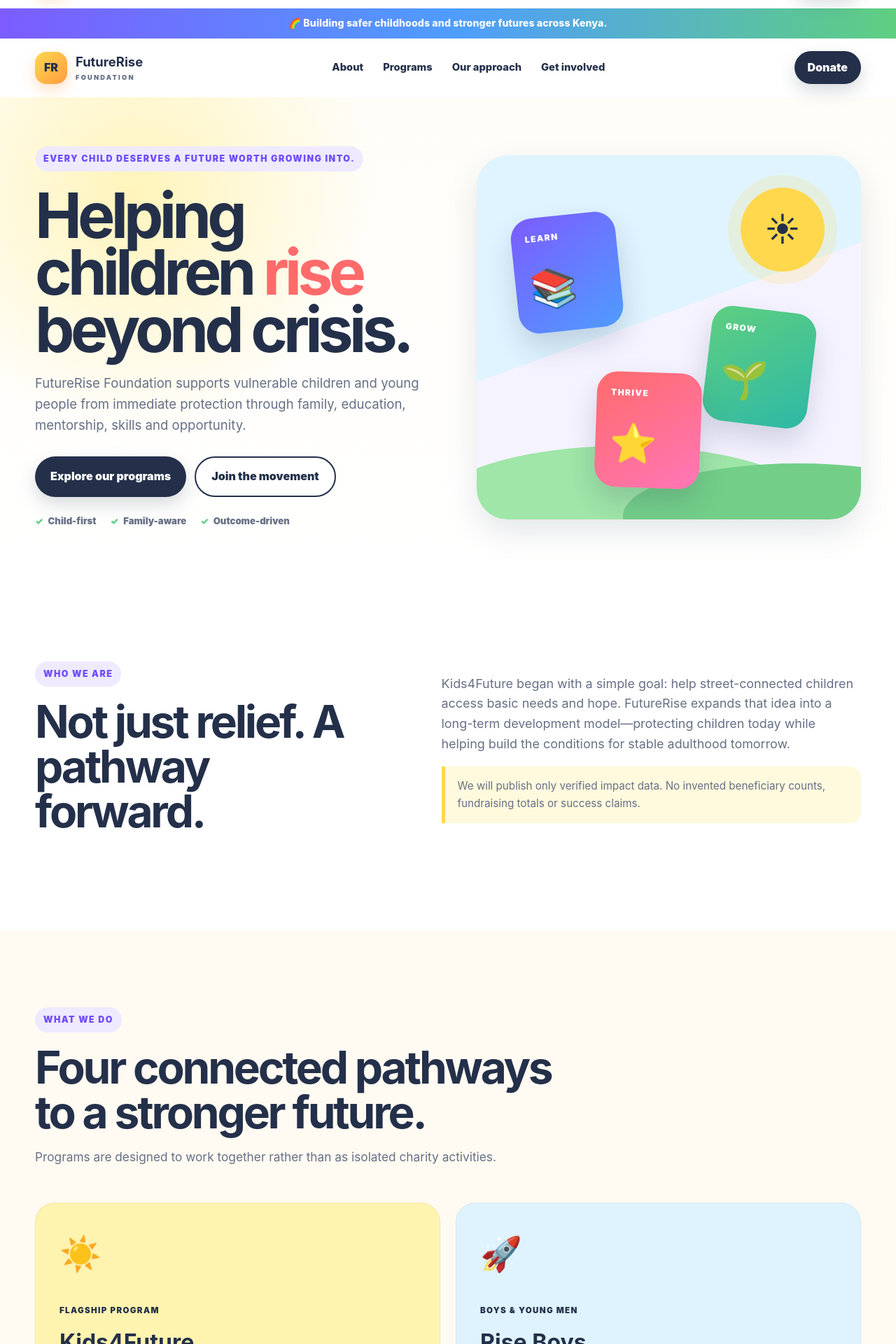
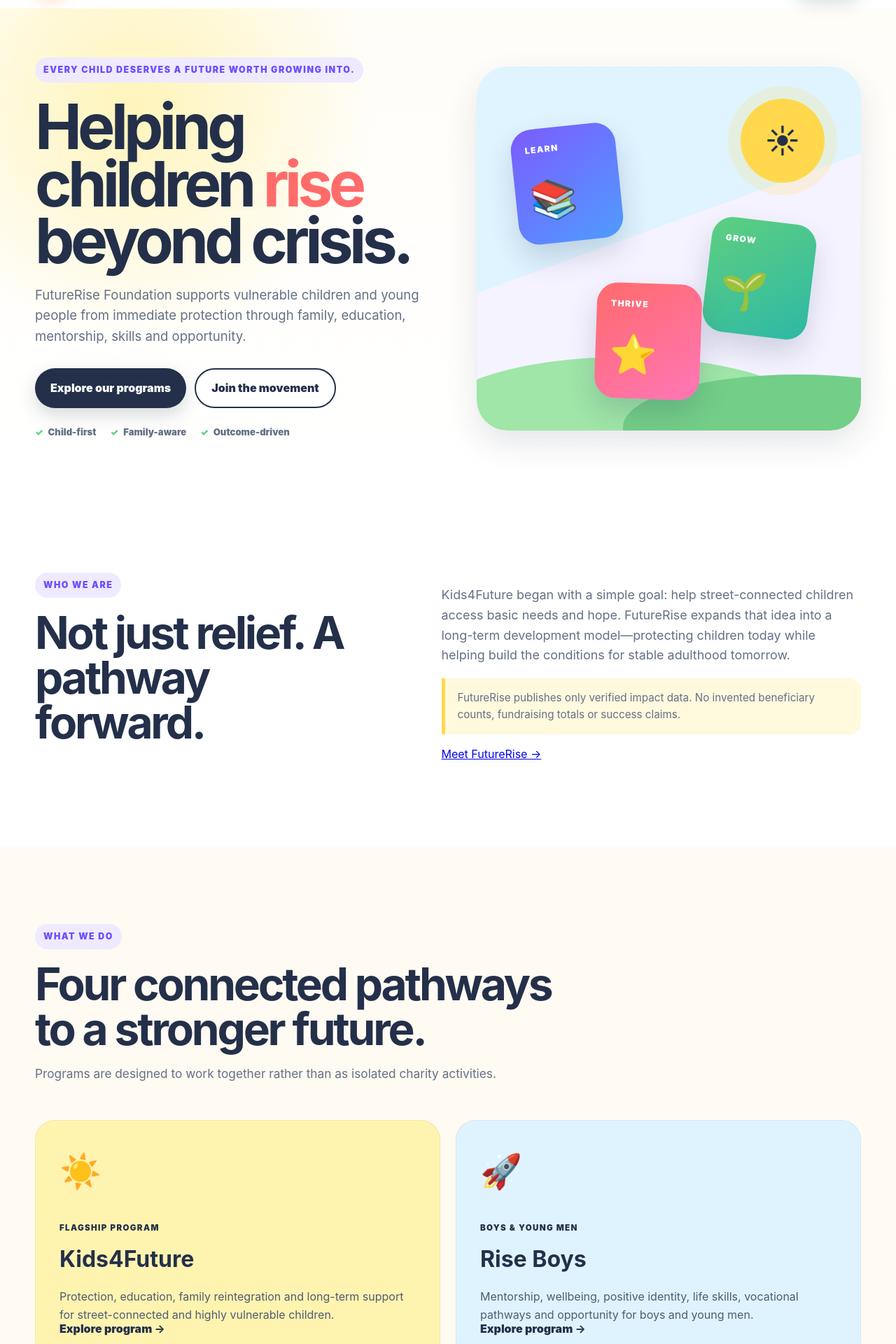
Before and after one commit to Sean-steve/kids4future, a Next.js app: page / in a window 1280 px wide. Shown: the part 140-2060 px from the top of the page at 70% size. Built offline with nearby package versions, Linux system fonts and the light colour scheme.

Commit message:
refactor: use shared shell on homepage

```diff
--- a/app/page.tsx
+++ b/app/page.tsx
@@ -1,32 +1,10 @@
+import Link from "next/link";
+
 const programs = [
-  {
-    eyebrow: "Flagship program",
-    title: "Kids4Future",
-    text: "Protection, education, family reintegration and long-term support for street-connected and highly vulnerable children.",
-    icon: "☀️",
-    tone: "sun",
-  },
-  {
-    eyebrow: "Boys & young men",
-    title: "Rise Boys",
-    text: "Mentorship, wellbeing, positive identity, life skills, vocational pathways and opportunity for boys and young men.",
-    icon: "🚀",
-    tone: "sky",
-  },
-  {
-    eyebrow: "Families",
-    title: "Family Forward",
-    text: "Strengthening families and caregivers so children can grow safely in stable homes and communities wherever possible.",
-    icon: "🏡",
-    tone: "leaf",
-  },
-  {
-    eyebrow: "Skills & livelihoods",
-    title: "Future Skills",
-    text: "Digital skills, TVET, apprenticeships, entrepreneurship and pathways into dignified work and independent adulthood.",
-    icon: "🛠️",
-    tone: "berry",
-  },
+  { eyebrow: "Flagship program", title: "Kids4Future", text: "Protection, education, family reintegration and long-term support for street-connected and highly vulnerable children.", icon: "☀️", tone: "sun", href: "/programs/kids4future/" },
+  { eyebrow: "Boys & young men", title: "Rise Boys", text: "Mentorship, wellbeing, positive identity, life skills, vocational pathways and opportunity for boys and young men.", icon: "🚀", tone: "sky", href: "/programs/rise-boys/" },
+  { eyebrow: "Families", title: "Family Forward", text: "Strengthening families and caregivers so children can grow safely in stable homes and communities wherever possible.", icon: "🏡", tone: "leaf", href: "/programs/family-forward/" },
+  { eyebrow: "Skills & livelihoods", title: "Future Skills", text: "Digital skills, TVET, apprenticeships, entrepreneurship and pathways into dignified work and independent adulthood.", icon: "🛠️", tone: "berry", href: "/programs/future-skills/" },
 ];
 
 const journey = [
@@ -37,75 +15,52 @@
   ["05", "Thrive", "Follow progress into stable adulthood instead of ending support at the first intervention."],
 ];
 
-const ways = [
-  ["Give", "Fund a verified program, campaign or practical need with transparent reporting."],
-  ["Volunteer", "Contribute time and expertise through safeguarded, role-based volunteer opportunities."],
-  ["Partner", "Schools, employers, professionals and companies can build long-term pathways with us."],
-];
-
 export default function Home() {
   return (
     <main>
-      <div className="announcement">🌈 Building safer childhoods and stronger futures across Kenya.</div>
-      <header className="site-header shell">
-        <a className="brand" href="#top" aria-label="FutureRise Foundation home">
-          <span className="brand-mark">FR</span>
-          <span><strong>FutureRise</strong><small>FOUNDATION</small></span>
-        </a>
-        <nav aria-label="Primary navigation">
-          <a href="#about">About</a><a href="#programs">Programs</a><a href="#impact">Our approach</a><a href="#involved">Get involved</a>
-        </nav>
-        <a className="button button-small" href="#donate">Donate</a>
-      </header>
-
-      <section className="hero" id="top">
+      <section className="hero">
         <div className="shell hero-grid">
           <div className="hero-copy">
             <span className="kicker">Every child deserves a future worth growing into.</span>
             <h1>Helping children <em>rise</em> beyond crisis.</h1>
             <p>FutureRise Foundation supports vulnerable children and young people from immediate protection through family, education, mentorship, skills and opportunity.</p>
-            <div className="hero-actions"><a className="button" href="#programs">Explore our programs</a><a className="button button-ghost" href="#involved">Join the movement</a></div>
+            <div className="hero-actions"><Link className="button" href="/programs/">Explore our programs</Link><Link className="button button-ghost" href="/volunteer/">Join the movement</Link></div>
             <div className="trust-row"><span>Child-first</span><span>Family-aware</span><span>Outcome-driven</span></div>
           </div>
           <div className="hero-art" aria-label="A colorful illustration representing children growing toward a bright future">
-            <div className="sun-orb">☀</div>
-            <div className="rainbow-card card-one"><span>LEARN</span><strong>📚</strong></div>
-            <div className="rainbow-card card-two"><span>GROW</span><strong>🌱</strong></div>
-            <div className="rainbow-card card-three"><span>THRIVE</span><strong>⭐</strong></div>
-            <div className="hill hill-one"/><div className="hill hill-two"/>
+            <div className="sun-orb">☀</div><div className="rainbow-card card-one"><span>LEARN</span><strong>📚</strong></div><div className="rainbow-card card-two"><span>GROW</span><strong>🌱</strong></div><div className="rainbow-card card-three"><span>THRIVE</span><strong>⭐</strong></div><div className="hill hill-one"/><div className="hill hill-two"/>
           </div>
         </div>
       </section>
 
-      <section className="intro shell" id="about">
+      <section className="intro shell">
         <div><span className="section-label">Who we are</span><h2>Not just relief. A pathway forward.</h2></div>
-        <div><p>Kids4Future began with a simple goal: help street-connected children access basic needs and hope. FutureRise expands that idea into a long-term development model—protecting children today while helping build the conditions for stable adulthood tomorrow.</p><p className="note">We will publish only verified impact data. No invented beneficiary counts, fundraising totals or success claims.</p></div>
+        <div><p>Kids4Future began with a simple goal: help street-connected children access basic needs and hope. FutureRise expands that idea into a long-term development model—protecting children today while helping build the conditions for stable adulthood tomorrow.</p><p className="note">FutureRise publishes only verified impact data. No invented beneficiary counts, fundraising totals or success claims.</p><Link className="text-link" href="/about/">Meet FutureRise →</Link></div>
       </section>
 
-      <section className="program-section" id="programs">
+      <section className="program-section">
         <div className="shell">
           <div className="section-heading"><span className="section-label">What we do</span><h2>Four connected pathways to a stronger future.</h2><p>Programs are designed to work together rather than as isolated charity activities.</p></div>
-          <div className="program-grid">{programs.map((program) => <article className={`program-card ${program.tone}`} key={program.title}><div className="program-icon">{program.icon}</div><span>{program.eyebrow}</span><h3>{program.title}</h3><p>{program.text}</p><a href="#involved">Learn more <b>→</b></a></article>)}</div>
+          <div className="program-grid">{programs.map((program) => <article className={`program-card ${program.tone}`} key={program.title}><div className="program-icon">{program.icon}</div><span>{program.eyebrow}</span><h3>{program.title}</h3><p>{program.text}</p><Link href={program.href}>Explore program <b>→</b></Link></article>)}</div>
         </div>
       </section>
 
-      <section className="journey shell" id="impact">
+      <section className="journey shell">
         <div className="section-heading narrow"><span className="section-label">How support works</span><h2>From crisis to capability.</h2><p>FutureRise is being built around a continuous child-development journey, not one-off interventions.</p></div>
         <div className="journey-list">{journey.map(([num,title,text]) => <article key={num}><span>{num}</span><div><h3>{title}</h3><p>{text}</p></div></article>)}</div>
+        <Link className="text-link" href="/impact/">See how we measure progress →</Link>
       </section>
 
       <section className="boy-child">
-        <div className="shell boy-grid"><div><span className="section-label light">Boys & young men</span><h2>Building boys who can become grounded, capable men.</h2><p>FutureRise will create a deliberate pathway for boys and young men around mentorship, mental wellbeing, character, relationships, substance-use prevention, education, trade and digital skills, entrepreneurship and employment.</p><a className="button button-light" href="#involved">Help build Rise Boys</a></div><div className="boy-points"><span>🧭 Mentorship & identity</span><span>🧠 Wellbeing & resilience</span><span>⚽ Community & healthy activity</span><span>💻 Digital and vocational skills</span><span>💼 Work & entrepreneurship</span><span>🤝 Lifelong positive networks</span></div></div>
+        <div className="shell boy-grid"><div><span className="section-label light">Boys & young men</span><h2>Building boys who can become grounded, capable men.</h2><p>FutureRise creates a deliberate pathway for boys and young men around mentorship, mental wellbeing, character, relationships, substance-use prevention, education, trade and digital skills, entrepreneurship and employment.</p><Link className="button button-light" href="/programs/rise-boys/">Explore Rise Boys</Link></div><div className="boy-points"><span>🧭 Mentorship & identity</span><span>🧠 Wellbeing & resilience</span><span>⚽ Community & healthy activity</span><span>💻 Digital and vocational skills</span><span>💼 Work & entrepreneurship</span><span>🤝 Lifelong positive networks</span></div></div>
       </section>
 
-      <section className="get-involved shell" id="involved">
+      <section className="get-involved shell">
         <div className="section-heading"><span className="section-label">Take part</span><h2>There is more than one way to raise a future.</h2></div>
-        <div className="ways-grid">{ways.map(([title,text], i) => <article key={title}><span className="way-number">0{i+1}</span><h3>{title}</h3><p>{text}</p><a href="mailto:streetkids4future@gmail.com">Start here →</a></article>)}</div>
+        <div className="ways-grid"><article><span className="way-number">01</span><h3>Give</h3><p>Fund a verified program, campaign or practical need with transparent reporting.</p><Link href="/donate/">Donate →</Link></article><article><span className="way-number">02</span><h3>Volunteer</h3><p>Contribute time and expertise through safeguarded, role-based opportunities.</p><Link href="/volunteer/">Volunteer →</Link></article><article><span className="way-number">03</span><h3>Partner</h3><p>Schools, employers, professionals and companies can build long-term pathways with us.</p><Link href="/partner/">Partner →</Link></article></div>
       </section>
 
-      <section className="donate" id="donate"><div className="shell donate-card"><div><span className="section-label light">Support FutureRise</span><h2>Turn generosity into a measurable journey.</h2><p>The rebuilt donation platform will add M-Pesa first, alongside international payment options, receipts and transparent campaign reporting.</p></div><div className="donate-actions"><a className="button button-light" href="https://www.paypal.com/donate/?hosted_button_id=NDU26JYV34K9G">Current donation option</a><small>M-Pesa integration is part of the next implementation phase.</small></div></div></section>
-
-      <footer><div className="shell footer-grid"><div className="brand footer-brand"><span className="brand-mark">FR</span><span><strong>FutureRise</strong><small>FOUNDATION</small></span></div><p>Protect. Nurture. Equip. Rise.</p><div><a href="mailto:streetkids4future@gmail.com">streetkids4future@gmail.com</a><br/><span>Nairobi, Kenya</span></div></div><div className="shell copyright">© 2026 FutureRise Foundation. Foundation development website.</div></footer>
+      <section className="donate"><div className="shell donate-card"><div><span className="section-label light">Support FutureRise</span><h2>Turn generosity into a measurable journey.</h2><p>Give toward clear programs and practical needs, with receipts, reconciliation and transparent reporting as the donation platform comes online.</p></div><div className="donate-actions"><Link className="button button-light" href="/donate/">See donation options</Link><small>M-Pesa is the primary Kenya payment integration planned for the donation platform.</small></div></div></section>
     </main>
   );
 }
```
